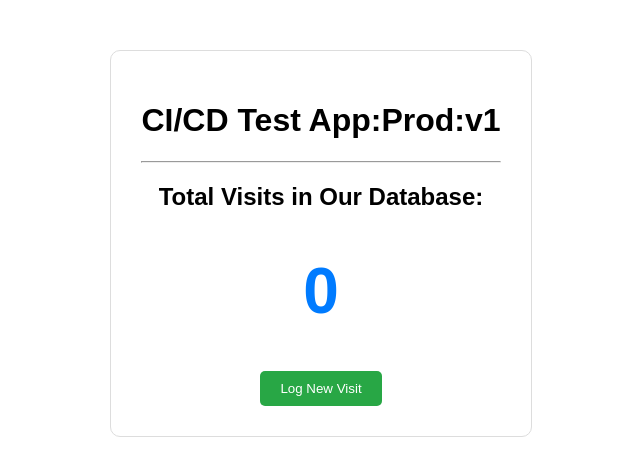
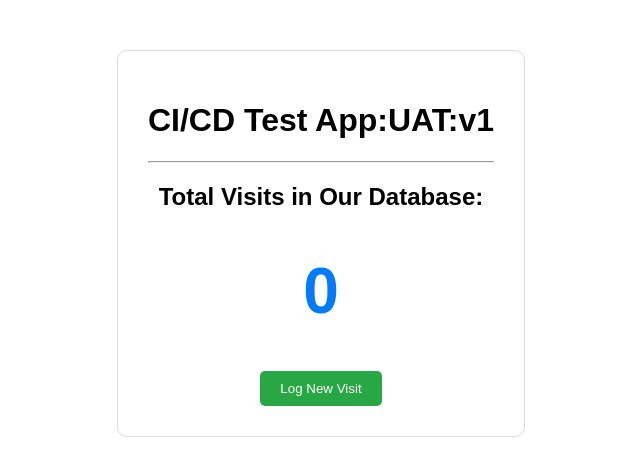
Before and after one commit to NHKyaw/visit-increment-react-spring_boot-postgres, a React (Create React App) app in the folder frontend/: page / in a window 1280 px wide. Shown: the top 476 px of the page, without its empty margins (319-959 px from the left). Built offline with nearby package versions, Linux system fonts and the light colour scheme; no server answers.

Commit message:
Initializing UAT Pipeline with Application Version 1

```diff
--- a/frontend/src/App.js
+++ b/frontend/src/App.js
@@ -52,7 +52,7 @@ function App() {
   return (
     <div style={{ textAlign: 'center', padding: '50px', fontFamily: 'Arial' }}>
       <div style={{ padding: '30px', border: '1px solid #ddd', display: 'inline-block', borderRadius: '10px' }}>
-        <h1>CI/CD Test App:Prod:v1</h1>
+        <h1>CI/CD Test App:UAT:v1</h1>
         <hr />
         <h2>Total Visits in Our Database:</h2>
 
```
